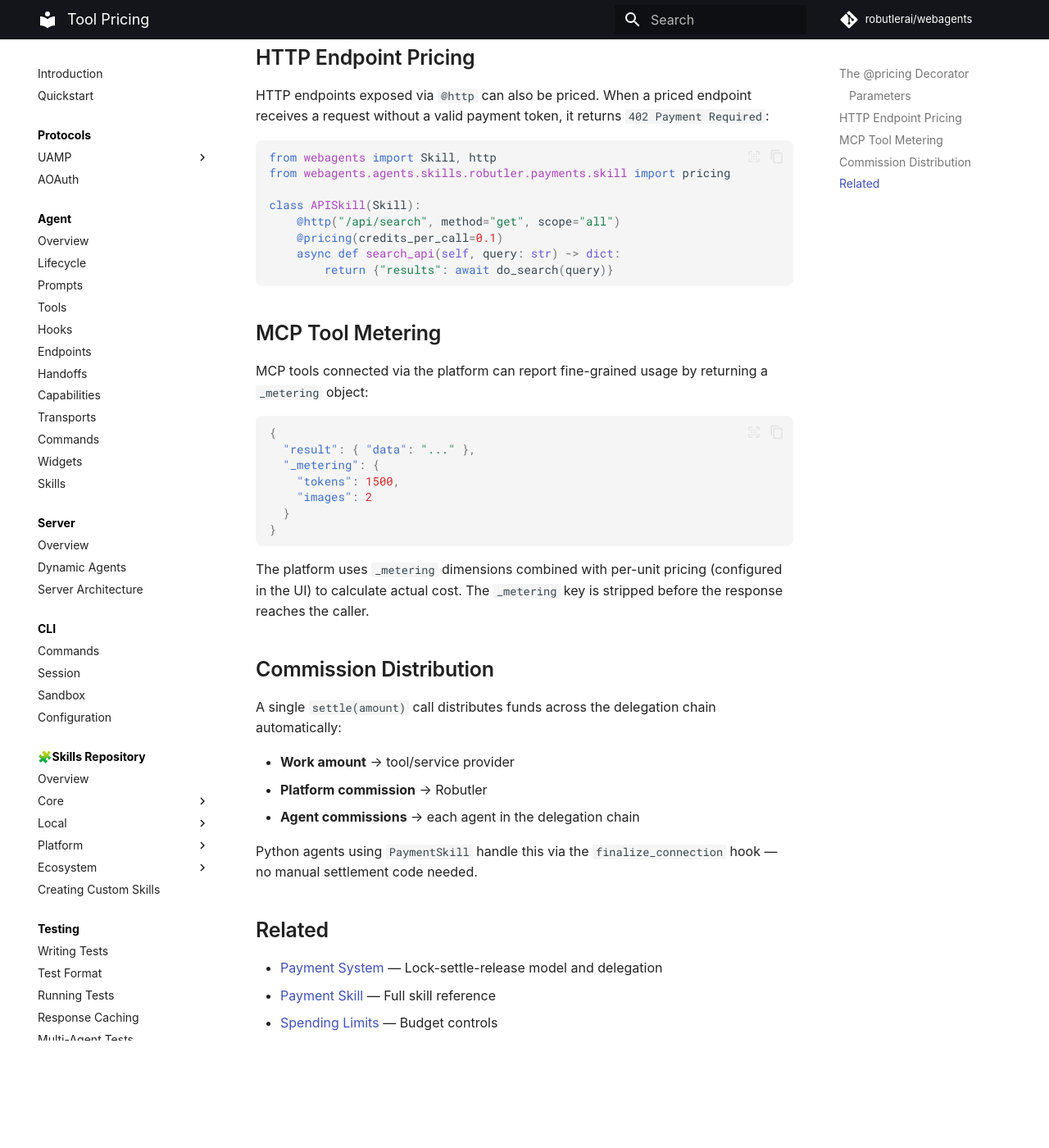
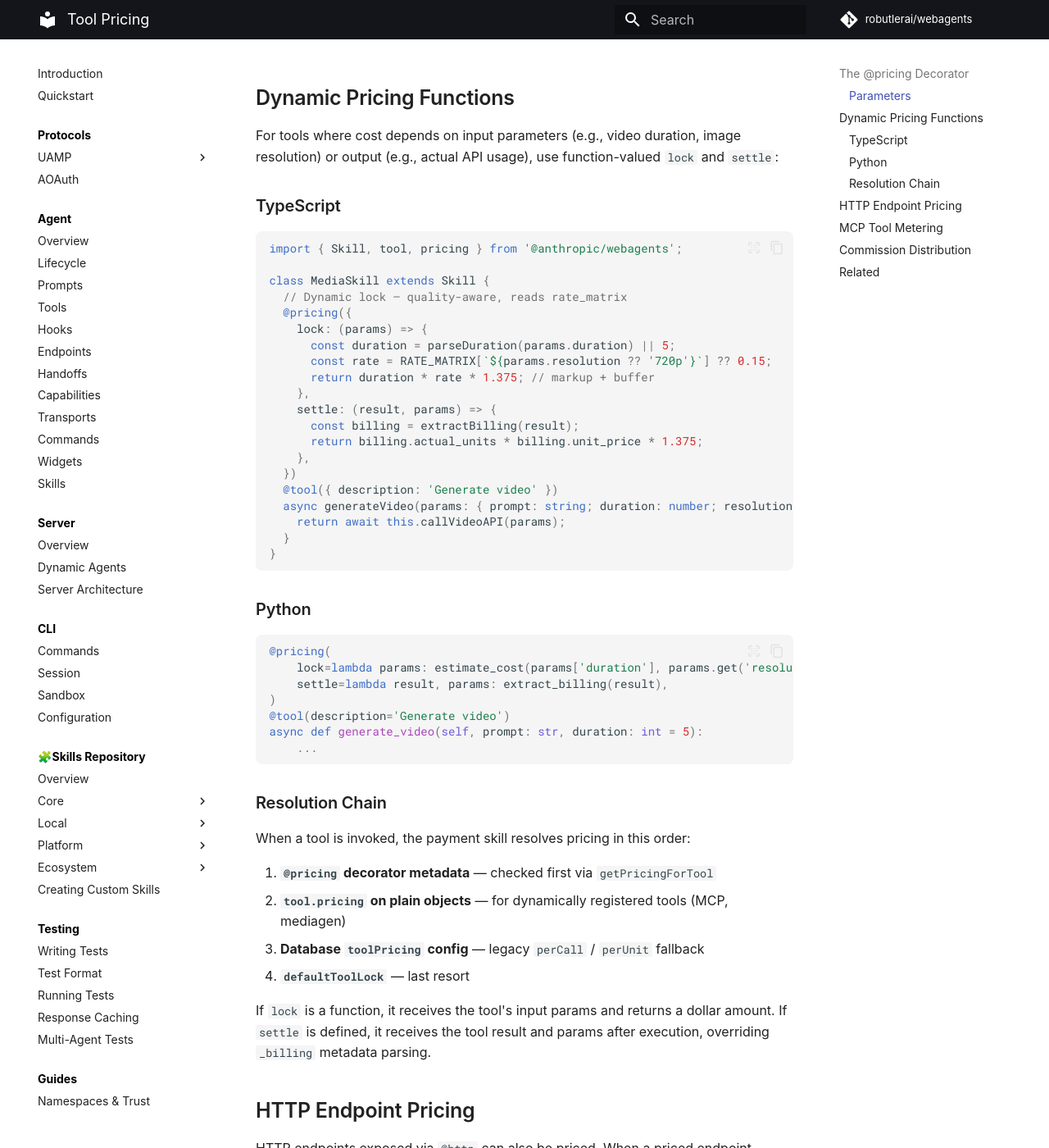
Before and after one commit to robutlerai/webagents, an MkDocs documentation site: the page built from docs/payments/tool-pricing.md, in a window 1280 px wide and 1400 px high, scrolled down 1070 px. Shown: the whole window at 82% size. Built offline with MkDocs 1.6.1 and Material for MkDocs 9.7.7, drawn with Linux system fonts in a browser that asks for light colours; comment, search, counter and statistics services are not loaded; before the commit the page ends 2363 px from its top, so only the background shows below that; some of the changed text lies outside the part shown.

Commit message:
@pricing updates

````diff
--- a/docs/payments/tool-pricing.md
+++ b/docs/payments/tool-pricing.md
@@ -14,14 +14,14 @@ from webagents import Skill, tool
 from webagents.agents.skills.robutler.payments.skill import pricing
 
 class MySkill(Skill):
+    @pricing(credits_per_call=0.5)
     @tool(scope="all")
-    @pricing(credits_per_call=0.5)
     async def translate(self, text: str, target_lang: str) -> str:
         """Translate text — 0.5 credits per call."""
         return await do_translate(text, target_lang)
 
+    @pricing(credits_per_call=2.0, lock=5.0)
     @tool(scope="all")
-    @pricing(credits_per_call=2.0, lock=5.0)
     async def generate_image(self, prompt: str) -> str:
         """Generate image — 2 credits per call, locks 5 up front."""
         return await do_generate(prompt)
@@ -32,10 +32,63 @@ class MySkill(Skill):
 | Parameter | Type | Description |
 |-----------|------|-------------|
 | `credits_per_call` | `float` | Credits charged per invocation |
-| `lock` | `float` | Credits to lock before execution (defaults to `credits_per_call`) |
+| `lock` | `float \| (params) => float` | Credits to lock before execution. Can be a fixed number or a function of tool params. |
+| `settle` | `(result, params) => float` | Credits to charge after execution. Overrides `_billing` / `credits_per_call` settlement. |
 | `reason` | `str` | Human-readable charge description |
 | `on_success` | `callable` | Callback after successful settlement |
 | `on_fail` | `callable` | Callback if settlement fails |
+
+## Dynamic Pricing Functions
+
+For tools where cost depends on input parameters (e.g., video duration, image resolution) or output (e.g., actual API usage), use function-valued `lock` and `settle`:
+
+### TypeScript
+
+```typescript
+import { Skill, tool, pricing } from '@anthropic/webagents';
+
+class MediaSkill extends Skill {
+  // Dynamic lock — quality-aware, reads rate_matrix
+  @pricing({
+    lock: (params) => {
+      const duration = parseDuration(params.duration) || 5;
+      const rate = RATE_MATRIX[`${params.resolution ?? '720p'}`] ?? 0.15;
+      return duration * rate * 1.375; // markup + buffer
+    },
+    settle: (result, params) => {
+      const billing = extractBilling(result);
+      return billing.actual_units * billing.unit_price * 1.375;
+    },
+  })
+  @tool({ description: 'Generate video' })
+  async generateVideo(params: { prompt: string; duration: number; resolution?: string }) {
+    return await this.callVideoAPI(params);
+  }
+}
+```
+
+### Python
+
+```python
+@pricing(
+    lock=lambda params: estimate_cost(params['duration'], params.get('resolution', '720p')),
+    settle=lambda result, params: extract_billing(result),
+)
+@tool(description='Generate video')
+async def generate_video(self, prompt: str, duration: int = 5):
+    ...
+```
+
+### Resolution Chain
+
+When a tool is invoked, the payment skill resolves pricing in this order:
+
+1. **`@pricing` decorator metadata** — checked first via `getPricingForTool`
+2. **`tool.pricing` on plain objects** — for dynamically registered tools (MCP, mediagen)
+3. **Database `toolPricing` config** — legacy `perCall` / `perUnit` fallback
+4. **`defaultToolLock`** — last resort
+
+If `lock` is a function, it receives the tool's input params and returns a dollar amount. If `settle` is defined, it receives the tool result and params after execution, overriding `_billing` metadata parsing.
 
 ## HTTP Endpoint Pricing
 
@@ -46,8 +99,8 @@ from webagents import Skill, http
 from webagents.agents.skills.robutler.payments.skill import pricing
 
 class APISkill(Skill):
+    @pricing(credits_per_call=0.1)
     @http("/api/search", method="get", scope="all")
-    @pricing(credits_per_call=0.1)
     async def search_api(self, query: str) -> dict:
         return {"results": await do_search(query)}
 ```
````
Also changed, not shown: 3 other files.
